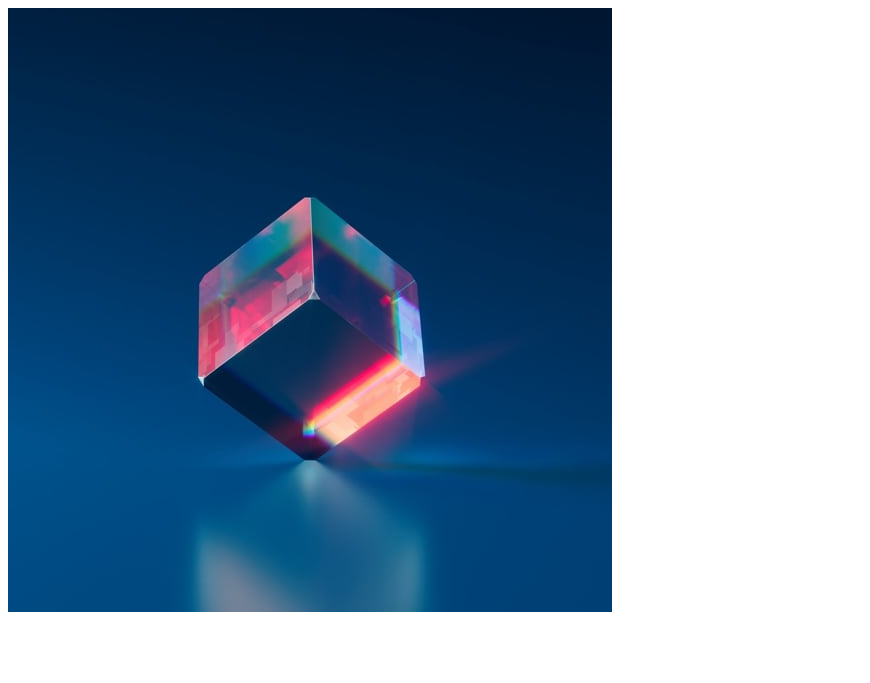
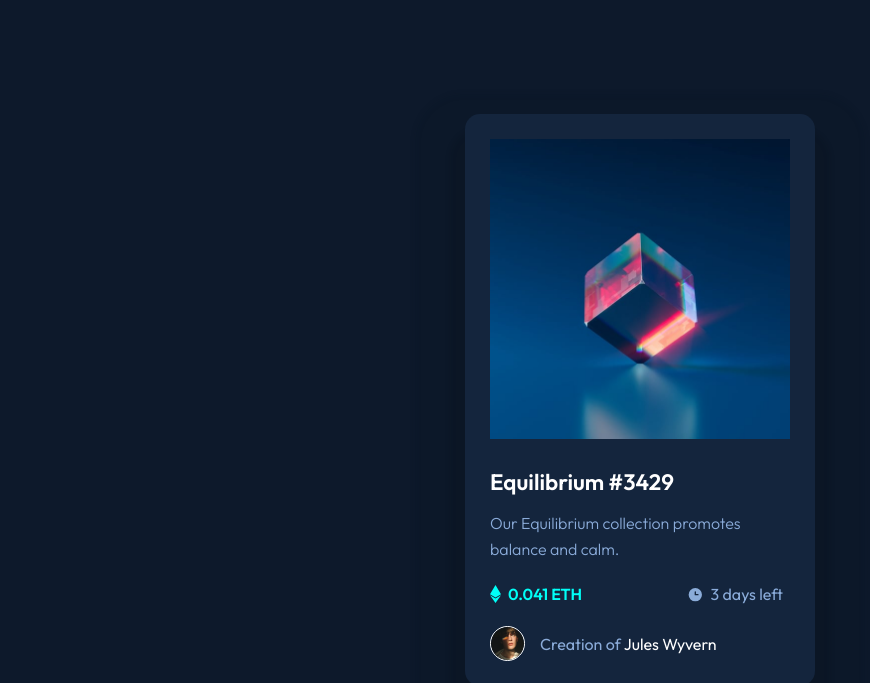
Before and after one commit to sameer52718/nft-preview-card-component-main, a plain HTML site: page index.html in a window 1280 px wide. Shown: the top 683 px of the page, without its empty margins (0-870 px from the left). Drawn offline with Linux system fonts and the light colour scheme.

Commit message:
complete

```diff
--- a/style.css
+++ b/style.css
@@ -1 +1,170 @@
 @import url('https://fonts.googleapis.com/css2?family=Outfit:wght@300;400;600&display=swap');
+:root{
+    --soft-blue:hsl(215,51%,70%);
+    --cyan:hsl(178,100%,50%);
+
+    --main-bg:hsl(217, 54%, 11%);
+    --shadow1:hsla(219, 54%, 5%, 0.15);
+    --shadow2:hsla(215, 55%, 8%, 0.15);
+
+    --card-bg:hsl(216, 50%, 16%);
+    --line-color:hsl(215, 32%, 27%);
+    --white:hsl(0, 0%, 100%);
+
+    --font:"Outfit" ,sans-serif;
+}
+
+*{
+    margin: 0;
+    padding: 0;
+    box-sizing: border-box;
+}
+
+body{
+    display: flex;
+    flex-direction: column;
+    align-items: center;
+    justify-content: center;
+    background-color: var(--main-bg);
+    font-family: var(--font);
+    min-height: 100vh;
+}
+
+.box{
+    background-color: var(--card-bg);
+    max-width: 330px;
+    border-radius: 15px;
+    padding: 25px;
+    margin: 0;
+    box-shadow: 0 30px 5px 15px var(--shadow1) , 0 30px 5px 50px var(--shadow2);
+}
+
+.box-img{
+    position: relative;
+    overflow: hidden;
+    border: 10px;
+}
+
+.card-img{
+    max-width: 100%;
+    height: auto;
+    object-fit: cover;
+}
+
+.img-hover{
+    position: absolute;
+    width: 100%;
+    height: 100%;
+    opacity: 0;
+    background-color: var(--cyan);
+    top: 0;
+    left: 0;
+    transition: 0.5s ease-in;
+}
+
+.card-img-eye{
+    opacity: 0;
+    position: absolute;
+    top: 50%;
+    left: 50%;
+    transform: translate(-50%,-50%);
+    transition: 0.5s ease-in;
+}
+.box-img:hover .img-hover{
+    opacity: .5;
+}
+
+.box-img:hover .card-img-eye{
+    opacity: 1;
+}
+
+.card-h1{
+    font-weight: 600;
+    padding-top: 25px;
+    font-size: 1.4rem;
+}
+.card-h1 a{
+    color: var(--white);
+    text-decoration: none;
+}
+
+.card-text{
+    font-weight: 300;
+    color: var(--soft-blue);
+    padding-top: 15px;
+    font-size: 1rem;
+    line-height: 1.6;
+}
+.price-section{
+    display: flex;
+    justify-content: space-between;
+    align-items: center;
+    padding-top: 15px;
+}
+
+.price{
+    display: flex;
+    justify-content: center;
+    align-items: center;
+    font-weight: 600;
+    color: var(--cyan);
+}
+
+.last-seen{
+    display: flex;
+    align-items: center;
+    font-weight: 400;
+    color: var(--soft-blue);
+}
+
+.card-icon + span{
+    padding: 7px;
+}
+
+.hr-line{
+    margin-top: 15px;
+    border: none;
+    background-color: var(--line-color);
+    height: 1px;
+}
+.circle-img{
+    padding-top: 15px;
+    display: flex;
+    align-items: center;
+}
+.circle-img img{
+    width:35px;
+    border: 1px solid var(--white);
+    border-radius:50% ;
+}
+
+.card-author-name{
+    font-weight: 400;
+    color: var(--soft-blue);
+}
+.circle-img img + .card-author-name{
+    padding-left: 15px;
+}
+.card-author-name a{
+    cursor: pointer;
+    text-decoration: none;
+    color: var(--white);
+}
+.card-author-name a:hover{
+    color: var(--cyan);
+}
+
+@media (min-width: 375px) {
+    .box {
+        max-width: 350px;
+    }
+    .card__text {
+        font-size: 1.1rem;
+    }
+    .price__section {
+        padding-top: 20px;
+    }
+    .circle__img {
+        padding-bottom: 10px;
+    }
+}
```
